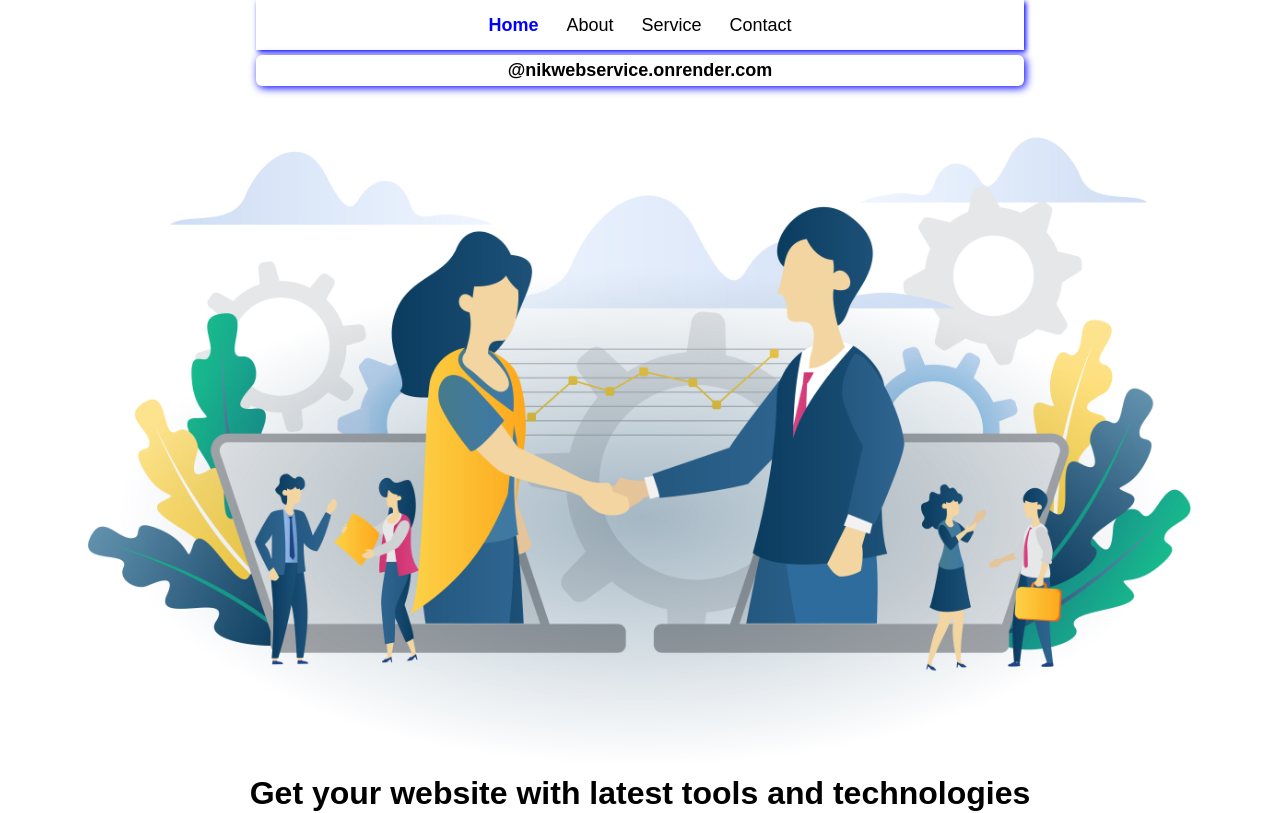
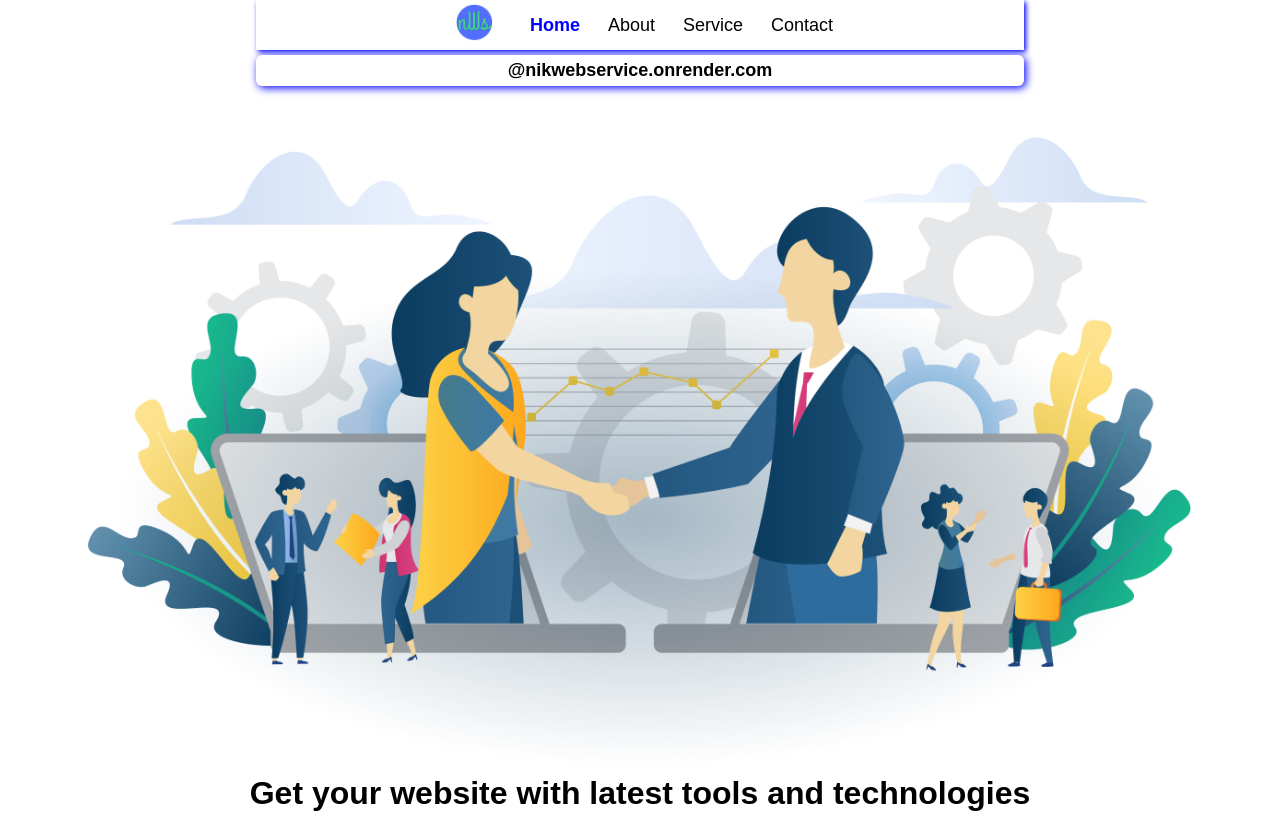
Before and after one commit to nik-89hil/webservice, a React (Vite) app: page / in a window 1280 px wide. Shown: the top 813 px of the page. Built offline with nearby package versions, Linux system fonts and the light colour scheme; no server answers; a web font is replaced by a local one.

Commit message:
update logo

```diff
--- a/index.html
+++ b/index.html
@@ -2,7 +2,7 @@
 <html lang="en">
   <head>
     <meta charset="UTF-8" />
-    <link rel="icon" type="image/svg+xml" href="/vite.svg" />
+    <link rel="icon" type="image/svg+xml" href="./src/images/nikweblogo.jpg" />
     <meta name="viewport" content="width=device-width, initial-scale=1.0" />
     <meta name="description" content="@nikwebservice.onrender.com makes website on clients demand helps you to get your online presence.">
     <title>@nikwebservice.com</title>
--- a/src/component/Header.jsx
+++ b/src/component/Header.jsx
@@ -2,6 +2,7 @@ import React from 'react'
 import './style/home.css'
 import { NavLink } from 'react-router-dom'
 import {motion} from 'framer-motion'
+import logo from '../images/nikweblogo.jpg'
 
 const Header = () => {
   return (
@@ -18,6 +19,11 @@ const Header = () => {
 
 
       <ul className='nav-links'>
+        <li>
+          <a href="/">
+            <img className='logo-img' src={logo} alt="logo" />
+          </a>
+        </li>
        <li>
         <NavLink to="/"> Home </NavLink>
        </li>
--- a/src/component/style/home.css
+++ b/src/component/style/home.css
@@ -23,6 +23,14 @@
     background-color: white;
     z-index: +400;
 }
+
+.logo-img{
+    width: 55px;
+    height: 55px;
+    border-radius: 50%;
+}
+
+
 
 .navbar-box a {
     color: black;
--- a/src/pages/About.jsx
+++ b/src/pages/About.jsx
@@ -2,7 +2,7 @@ import React from 'react'
 import Header from '../component/Header.jsx'
 import '../component/style/about.css'
 import { Link } from 'react-router-dom'
-import aboutimg from '../images/about.jpeg'
+import aboutimg from '../images/nikweblogo.jpg'
 import {motion} from 'framer-motion'
 import Fotter from '../component/Footer.jsx'
 import { useSelector } from 'react-redux'
```
Also changed, not shown: src/images/nikweblogo.jpg (added).
